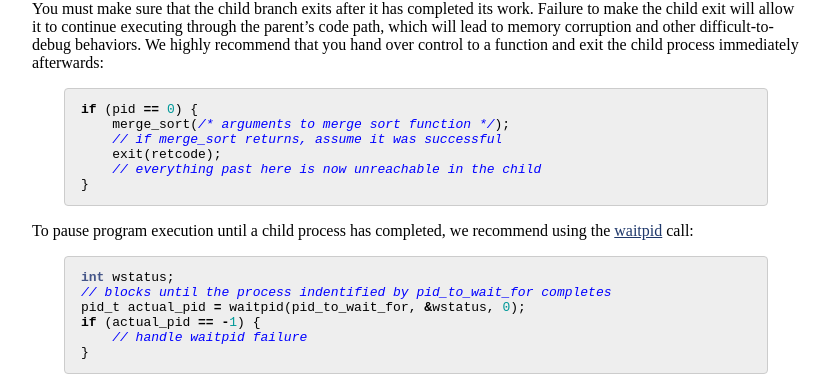
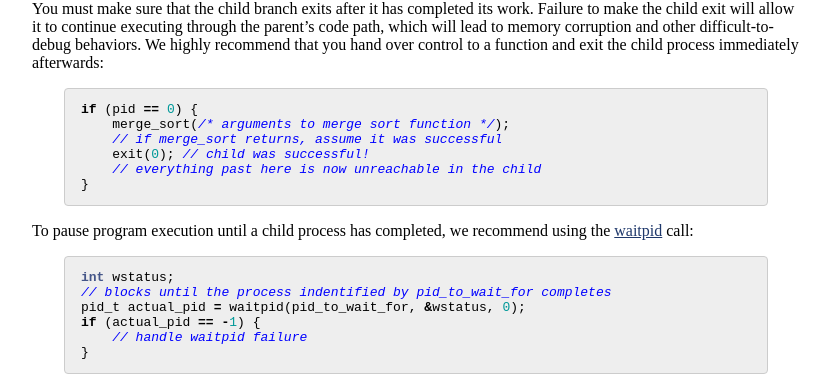
Before and after one commit to jhucsf/fall2023, a Jekyll site: the page built from assign/assign04.md, in a window 1280 px wide and 900 px high, scrolled down 2679 px. Shown: the part 113-489 px from the top of the window, without its empty margins (224-1055 px from the left). Built offline with Jekyll 4.4.1, drawn with Linux system fonts in a browser that asks for light colours.

Commit message:
child should exit with 0 if successful

````diff
--- a/assign/assign04.md
+++ b/assign/assign04.md
@@ -201,7 +201,7 @@ afterwards:
 if (pid == 0) {
     merge_sort(/* arguments to merge sort function */);
     // if merge_sort returns, assume it was successful
-    exit(retcode);
+    exit(0); // child was successful!
     // everything past here is now unreachable in the child
 }
 ```
````
